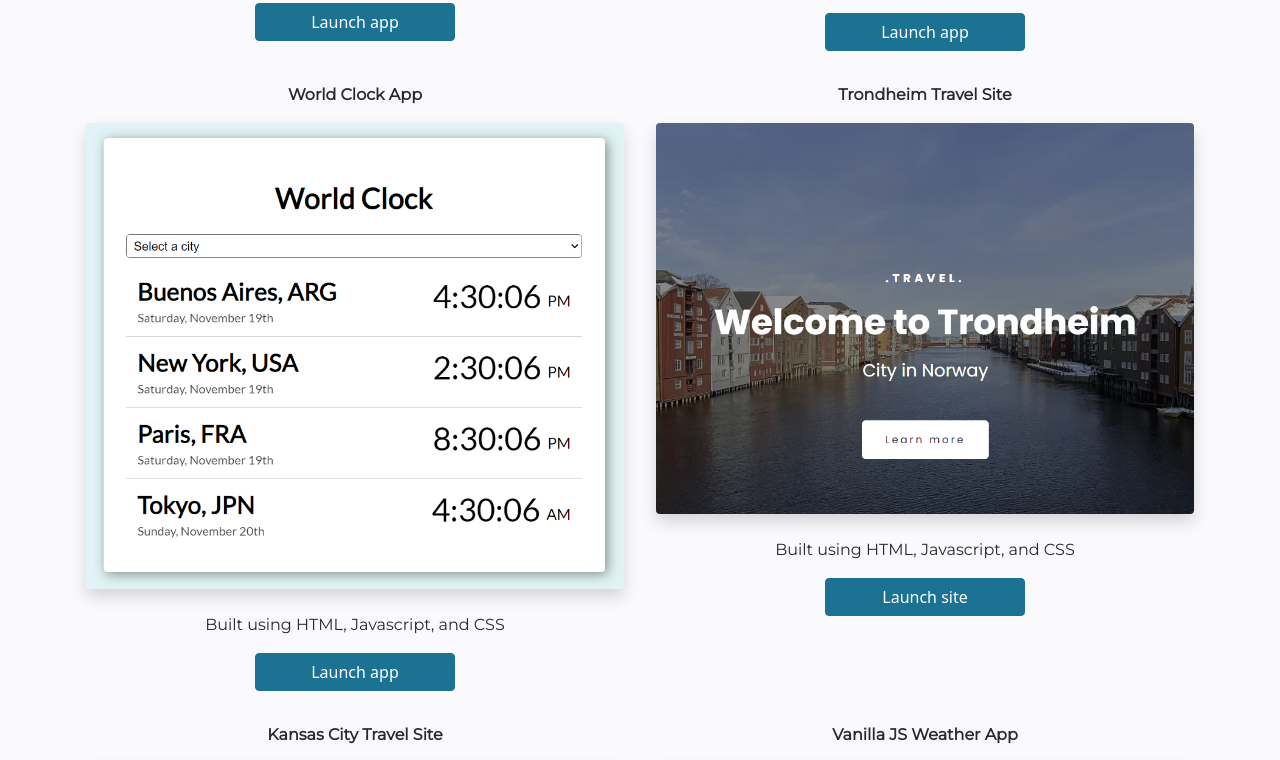
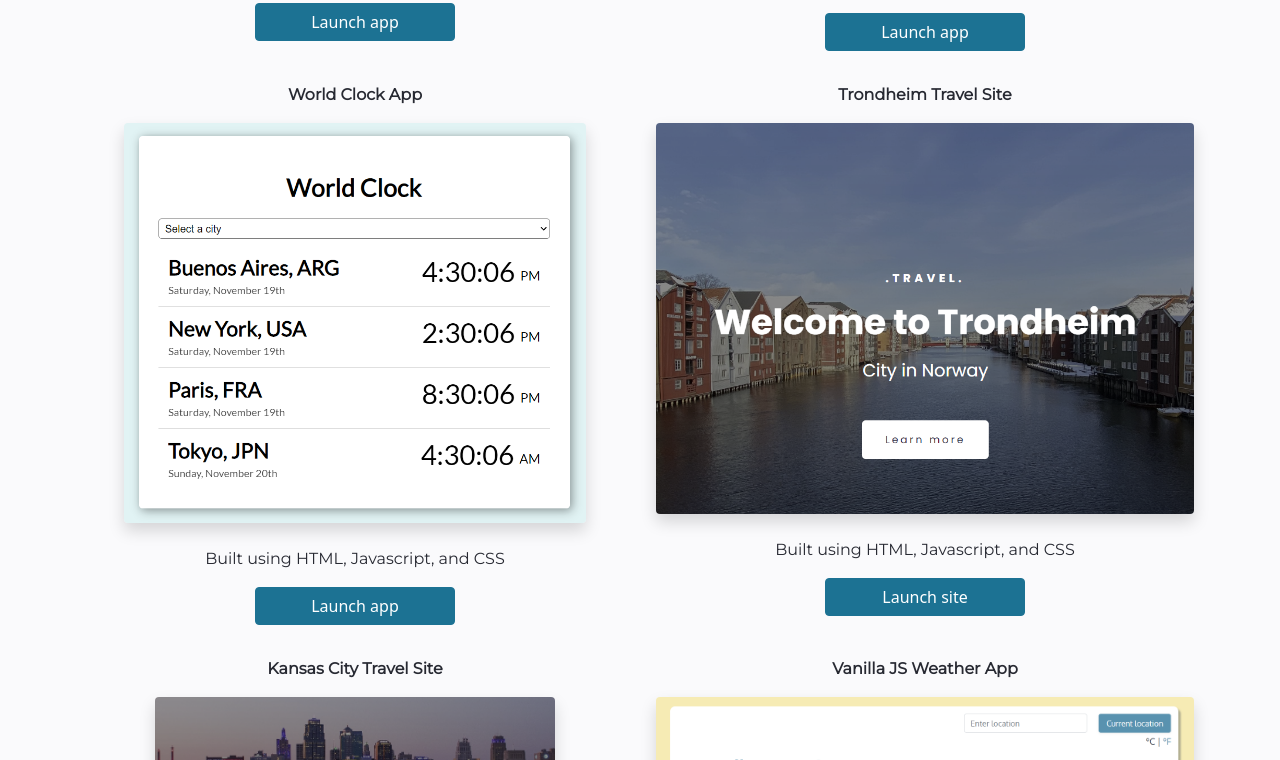
Before and after one commit to scassady8/ShannonCassady-Portfolio, a plain HTML site: page work.html in a window 1280 px wide. Shown: the part 785-1545 px from the top of the page. Drawn offline with nearby package versions, Linux system fonts and the light colour scheme.

Commit message:
Update app.css
Updated styling for images on work.html

```diff
--- a/styles/app.css
+++ b/styles/app.css
@@ -96,6 +96,11 @@ li {
   display: block;
   margin: 0 auto;
 }
+.img-fluid {
+  max-height: 400px;
+  display: block;
+  margin: 0 auto;
+}
 footer .work-inquiry {
   background-color: var(--tertiarycolor);
   border-radius: 10px;
```
